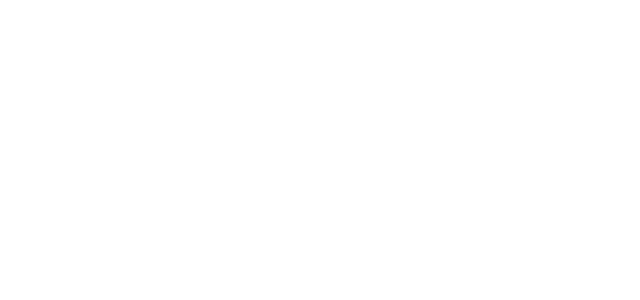
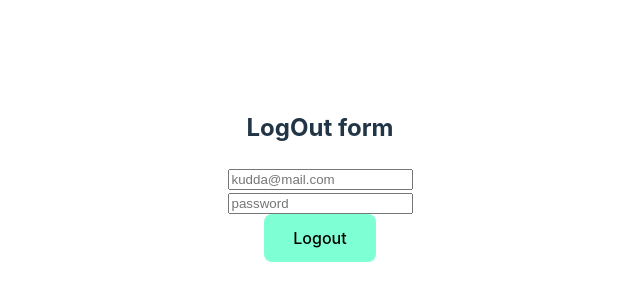
Before and after one commit to OAtulA/Learn-PassportJS, a React (Vite) app in the folder client/: page /logout in a window 1280 px wide. Before the commit this address had no page. Shown: the part 224-524 px from the top of the page, without its empty margins (320-960 px from the left). Built offline with nearby package versions, Linux system fonts and the light colour scheme.

Commit message:
Access Token expiry time set correctly

```diff
--- a/client/src/App.jsx
+++ b/client/src/App.jsx
@@ -4,6 +4,7 @@ import SignUpPage from "./pages/signUp";
 import LoginPage from "./pages/login";
 import "./App.css";
 import ProtectedPage from "./pages/protected";
+import LogoutPage from "./pages/logout";
 
 function App() {
   const [count, setCount] = useState(0);
@@ -14,6 +15,7 @@ function App() {
         <Route path="/" element={<SignUpPage />} />
         <Route path="/login" element={<LoginPage />} />
         <Route path="/protected" element={<ProtectedPage />}></Route>
+        <Route path="logout" element={<LogoutPage />} />
       </Routes>
     </>
   );
--- a/client/src/pages/login.jsx
+++ b/client/src/pages/login.jsx
@@ -31,6 +31,12 @@ const LoginPage = () => {
           let accessToken = responseData.accessToken;
           console.log("access token is: ", accessToken);
 
+          // Set the accessToken cookie correctly
+          document.cookie = `accessToken=${accessToken}; path=/; SameSite=Strict; expires=${new Date(
+            Date.now() + 1000 * 60 * 5
+          ).toUTCString()}`;
+          console.log("cookie is: ", document.cookie);
+
           // The refreshToken HttpOnly cookie will be automatically stored by the browser
         } else {
           throw new Error("Network response was not ok");
--- a/client/src/pages/logout.jsx
+++ b/client/src/pages/logout.jsx
@@ -1,17 +1,31 @@
 import React from "react";
+import axios from "axios";
 
 const LogoutPage = () => {
-  const handleLogout = () => {
+  const handleLogout = async () => {
     console.log("Logout initiated");
-    const email = document.querySelector(".email").value;
-    const password = document.querySelector(".password").value;
 
-    // Delete request on localhost:8002
-    fetch("http://localhost:8002/api/auth/logout", {
-      method: "DELETE",
-      body: JSON.stringify({ email, password }),
-      headers: { "Content-Type": "application/json" },
-    });
+    const email =
+      document.querySelector(".email").value || "kaduMosai@mail.com";
+    const password = document.querySelector(".password").value || "123";
+
+    try {
+      // Include credentials (if applicable) for cookie-based authentication
+      const response = await axios.delete(
+        "http://localhost:8002/api/auth/logout",
+        {
+          data: { email, password }, // Optional if required by your backend
+          withCredentials: true, // Include credentials if using cookie-based authentication
+        }
+      );
+
+      // Handle successful logout response (clear cookies, redirect, etc.)
+      console.log("Logout successful:", response.data);
+      // Perform necessary actions like clearing cookies, redirecting to login
+    } catch (error) {
+      console.error("Logout error:", error);
+      // Handle logout errors (display error message, retry, etc.)
+    }
   };
 
   return (
```
